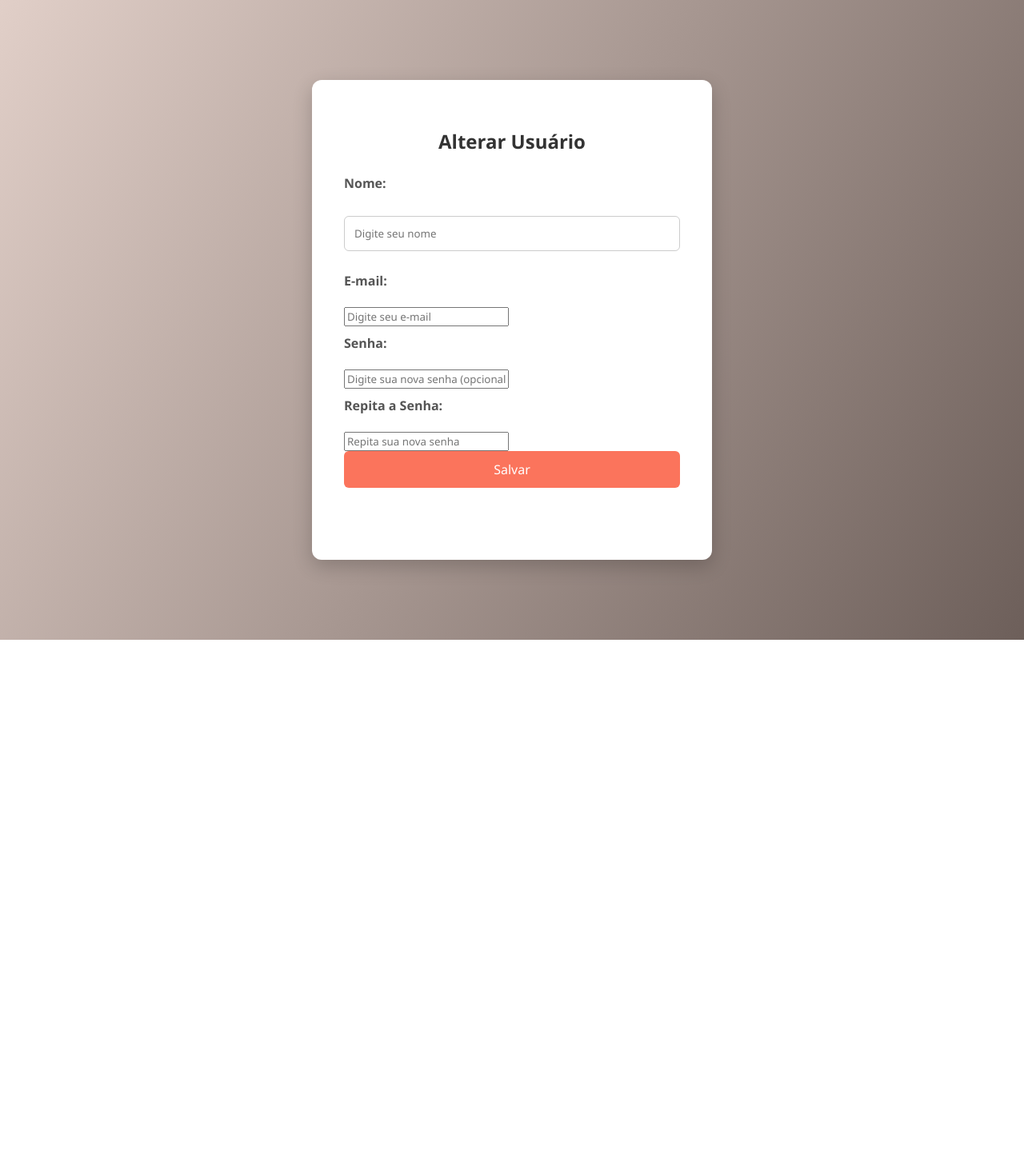
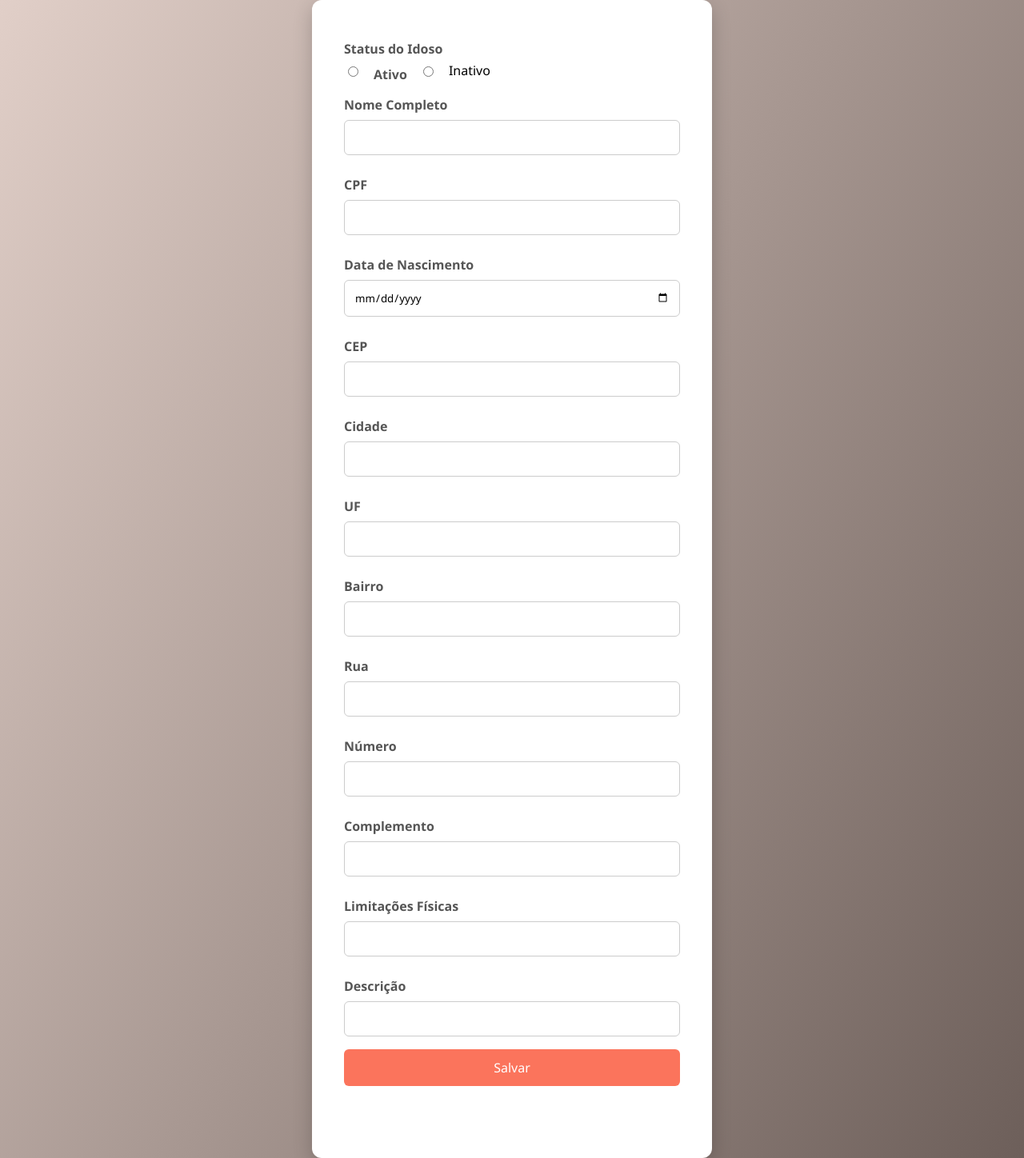
Before and after one commit to ManuTrindade01/ElderlyCare, a PHP site: page /alteraridoso.php?id=1 in a window 1280 px wide. Shown: the whole page at 80% size. Before the commit the page ends 800 px from the top, so only its background shows below. Run offline with PHP 8.4, Linux system fonts and the light colour scheme; the visitor is signed in with stand-in values (Sample User, id 1); data that the repository does not hold is empty.

Commit message:
alteracaoidoso

```diff
--- a/alteraridoso.php
+++ b/alteraridoso.php
@@ -49,7 +49,7 @@ $linha = mysqli_fetch_assoc($resultado);
 <html lang="pt-br">
 
 <head>
-	<title>Alterar Usuário</title>
+	<title>Alterar Idoso</title>
 	<meta charset="UTF-8">
 	<meta name="viewport" content="width=device-width, initial-scale=1">
 	<link rel="stylesheet" href="assets/css/cadastro.css">
@@ -57,23 +57,55 @@ $linha = mysqli_fetch_assoc($resultado);
 
 <body>
 	<div class="container">
-		<form method="POST" action="">
-			<h2>Alterar Usuário</h2>
 
-			<label for="nome">Nome:</label><br>
-			<input type="text" name="nome" placeholder="Digite seu nome" required value="<?php echo $linha['nome']; ?>"><br>
+		<label for="statusidoso">Status do Idoso</label>
+            <div class="radio-group">
+    <input type="radio" id="ativo" name="statusidoso" value="1" required value="<?php echo $linha['statusidoso']; ?>">
+    <label for="ativo">Ativo</label>
 
-			<label for="email">E-mail:</label><br>
-			<input type="email" name="email" placeholder="Digite seu e-mail" required value="<?php echo $linha['email']; ?>"><br>
+    <input type="radio" id="inativo" name="statusidoso" value="2" required value="<?php echo $linha['statusidoso']; ?>>
+    <label for="inativo">Inativo</label>
+</div>
 
-			<label for="senha">Senha:</label><br>
-			<input type="password" name="senha" placeholder="Digite sua nova senha (opcional)"><br>
+            <label for="nomeCompleto">Nome Completo</label>
+            <input type="text" name="nomeCompleto" required value="<?php echo $linha['nomeCompleto']; ?>">
 
-			<label for="senha2">Repita a Senha:</label><br>
-			<input type="password" name="senha2" placeholder="Repita sua nova senha"><br>
+            <label for="CPF">CPF</label>
+            <input type="text" name="CPF" required value="<?php echo $linha['CPF']; ?>">
 
-			<input type="submit" class="cadastrar" value="Salvar">
-		</form>
+            <label for="dataNascimento">Data de Nascimento</label>
+            <input type="date" name="dataNascimento" required value="<?php echo $linha['dataNascimento']; ?>">
+
+            <label for="CEP">CEP</label>
+            <input type="text" name="CEP" required value="<?php echo $linha['CEP']; ?>">
+
+            <label for="cidade">Cidade</label>
+            <input type="text" name="cidade" required value="<?php echo $linha['cidade']; ?>">
+
+            <label for="UF">UF</label>
+            <input type="text" name="UF" required value="<?php echo $linha['UF']; ?>">
+
+            <label for="bairro">Bairro</label>
+            <input type="text" name="bairro" required value="<?php echo $linha['bairro']; ?>">
+
+            <label for="rua">Rua</label>
+            <input type="text" name="rua" required value="<?php echo $linha['rua']; ?>">
+
+            <label for="numero">Número</label>
+            <input type="text" name="numero" required value="<?php echo $linha['numero']; ?>">
+
+            <label for="complemento">Complemento</label>
+            <input type="text" name="complemento" required value="<?php echo $linha['complemento']; ?>">
+
+            <label for="limitacoesFisicas">Limitações Físicas</label>
+            <input type="text" name="limitacoesFisicas" required value="<?php echo $linha['limitacoesFisicas']; ?>">
+
+            <label for="descricao">Descrição</label>
+            <input type="text" name="descricao" required value="<?php echo $linha['descricao']; ?>">
+
+            <button type="submit" class="cadastrar">Salvar</button>
+        </form>
+
 
 		<div class="mensagem <?php echo $mensagemTipo; ?>" id="mensagem-box">
 			<?php echo $mensagem; ?>
--- a/cadastroidoso.php
+++ b/cadastroidoso.php
@@ -51,10 +51,10 @@ if ($_SERVER['REQUEST_METHOD'] == 'POST') {
         <form action="" method="post">
             <label for="statusidoso">Status do Idoso</label>
             <div class="radio-group">
-    <input type="radio" id="ativo" name="statusidoso" value="ativo">
+    <input type="radio" id="ativo" name="statusidoso" value="1">
     <label for="ativo">Ativo</label>
 
-    <input type="radio" id="inativo" name="statusidoso" value="inativo">
+    <input type="radio" id="inativo" name="statusidoso" value="2">
     <label for="inativo">Inativo</label>
 </div>
 
```
